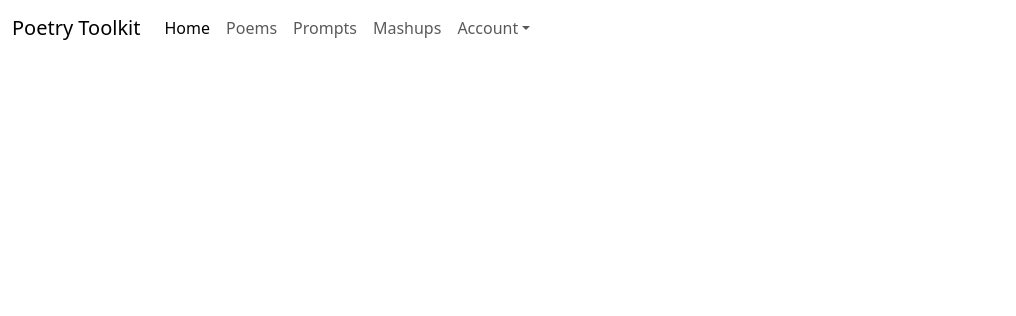
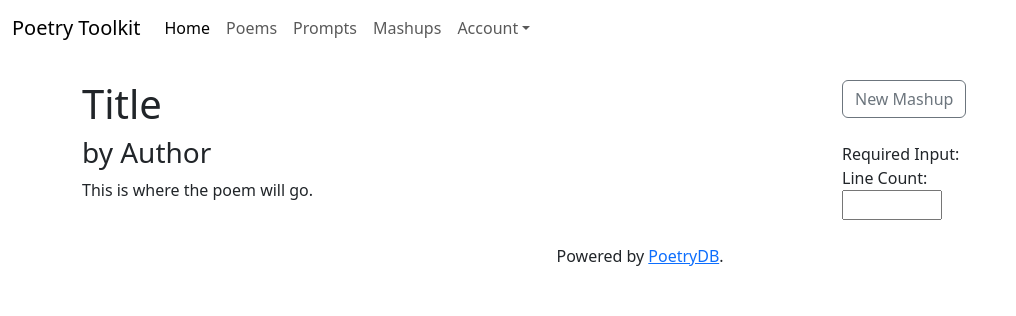
Before and after one commit to juneadam/poetry-app, a Flask app: page /mashups in a window 1280 px wide. Shown: the top 316 px of the page, without its empty margins (0-1016 px from the left). Run offline with Flask 2, Linux system fonts and the light colour scheme.

Commit message:
mashup route is working, need to adddd more functionality for title and author

```diff
--- a/server.py
+++ b/server.py
@@ -17,7 +17,7 @@ app.secret_key = "dev"
 app.jinja_env.undefined = StrictUndefined
 
 
-# ------------ home page/login/sign up routes ------------ #
+# ------------ homepage/login/sign up routes ------------ #
 
 @app.route('/')
 def show_homepage():
@@ -118,7 +118,7 @@ def call_random_poem_with_inputs():
     output_fields = ''
 
     for tup in payload:
-        input_fields = input_fields + tup[0] + ','
+        input_fields = input_fields + tup[0] + ',' #/author,title,linecount/shakespeare;sonnet;14
         output_fields = output_fields + tup[1] + ';'
 
     input_fields = input_fields[:-1]
@@ -222,12 +222,12 @@ def save_prompt_and_text():
 
     prompt_text = request.json.get('prompt_text')
     user_response = request.json.get('user_response')
-    print(f'\n\n\n\n prompt_text: {prompt_text} \n\n\n')
-    print(f'\n\n\n\n user_response: {user_response} \n\n\n')
+    # print(f'\n\n\n\n prompt_text: {prompt_text} \n\n\n')
+    # print(f'\n\n\n\n user_response: {user_response} \n\n\n')
 
     promptDB_object = crud.find_prompt_by_text(prompt_text=prompt_text)
 
-    print(f'\n\n\n\n promptDB_object: {promptDB_object} \n\n\n')
+    # print(f'\n\n\n\n promptDB_object: {promptDB_object} \n\n\n')
 
     if not session.get('user_id'):
 
@@ -412,9 +412,6 @@ def update_saved_response():
         return 'error'
 
 
-
-
-
 # ------------ mashups routes ------------ #
 
 @app.route('/mashups')
@@ -422,6 +419,26 @@ def show_mashup_generator():
     """Render webpage which generates poetry mashups from PoetryDB API."""
 
     return render_template('mashups.html')
+
+@app.route('/mashup-generator', methods=['POST'])
+def mashup_generator():
+    """Call the API with user input linecount, generate a random
+    poem mixing and matching lines from the returned list."""
+
+    linecount = int(request.json.get('linecount'))
+
+    res = requests.get(f'https://poetrydb.org/linecount/{linecount}/all.json')
+    mashup_response = res.json()
+
+    poems_by_line_tuples_list = []
+
+    for i in range(0, (linecount - 1)):
+        poem = choice(mashup_response)
+        poems_by_line_tuples_list.append((poem['author'], poem['title'], poem['lines'][i]))
+
+    print(f'\n\n\npoems_list: {poems_by_line_tuples_list}\n\n')
+
+    return jsonify({'data': poems_by_line_tuples_list})
 
 
 # ------------ user profile routes ------------ #
--- a/templates/mashups.html
+++ b/templates/mashups.html
@@ -4,4 +4,35 @@
 
 {% block body %}
 
+<div class="container">
+    <br><div class="row">
+        <div class="col-8">
+            <div id="mashup-title">
+                <h1>Title</h1>
+            </div>
+            <div id="mashup-author">
+                <h3>by Author</h3>
+            </div>
+            <div id="mashup-text">
+                This is where the poem will go.
+            </div>
+        </div>
+        <div class="col-4">
+            <!-- button for generating new mashup -->
+            <button type="submit" class="btn btn-outline-secondary" id="mashup-poem">New Mashup</button><br><br>
+
+            <!-- required input -->
+            <div>Required Input:</div>
+            <div><label for="line-count-user-input">Line Count: </label></div><input type="text" id="linecount-input-mashup" name="linecount" size="5" maxlength="3" required><br><br>
+        </div>
+</div>
+
+
+
+<footer class="footer">
+    <span>Powered by <a href="https://poetrydb.org/index.html">PoetryDB</a>.</span>
+</footer>
+
+<script src='static/mashups.js'></script>
+
 {% endblock %}
```
